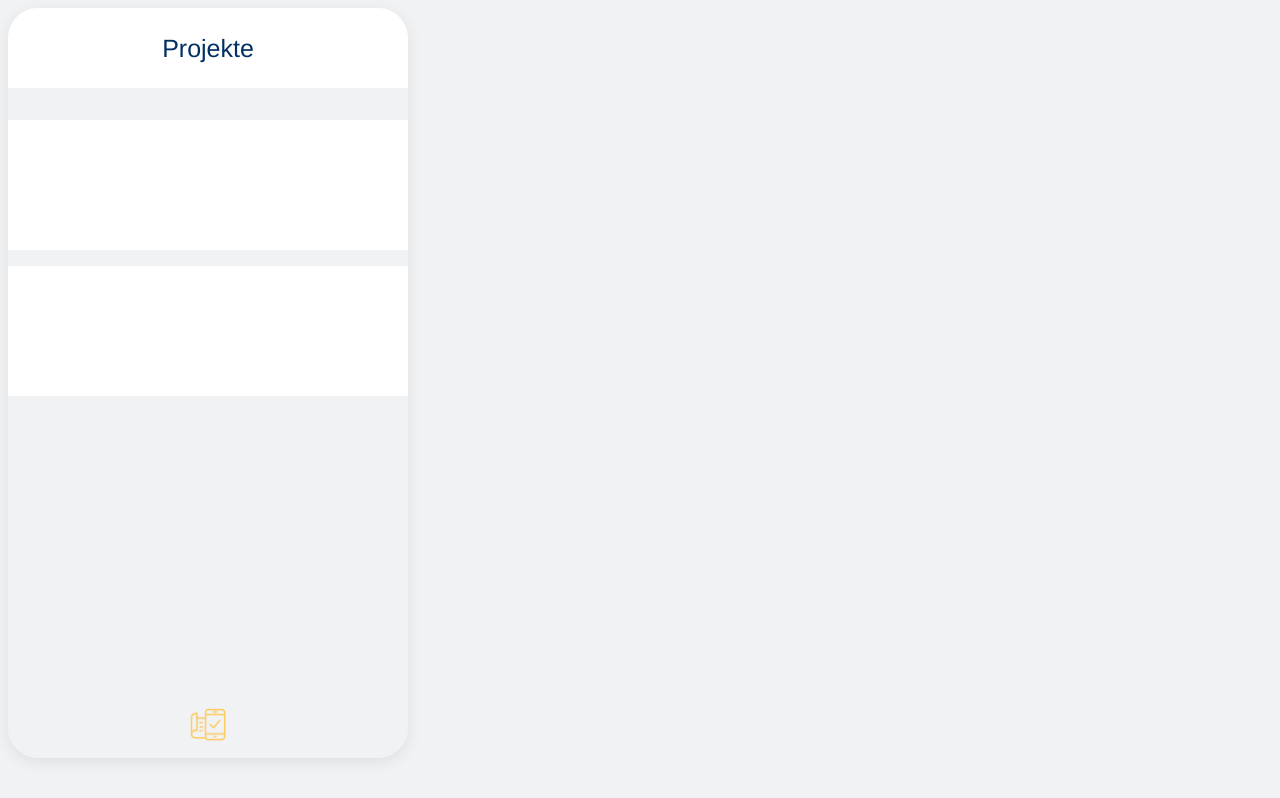
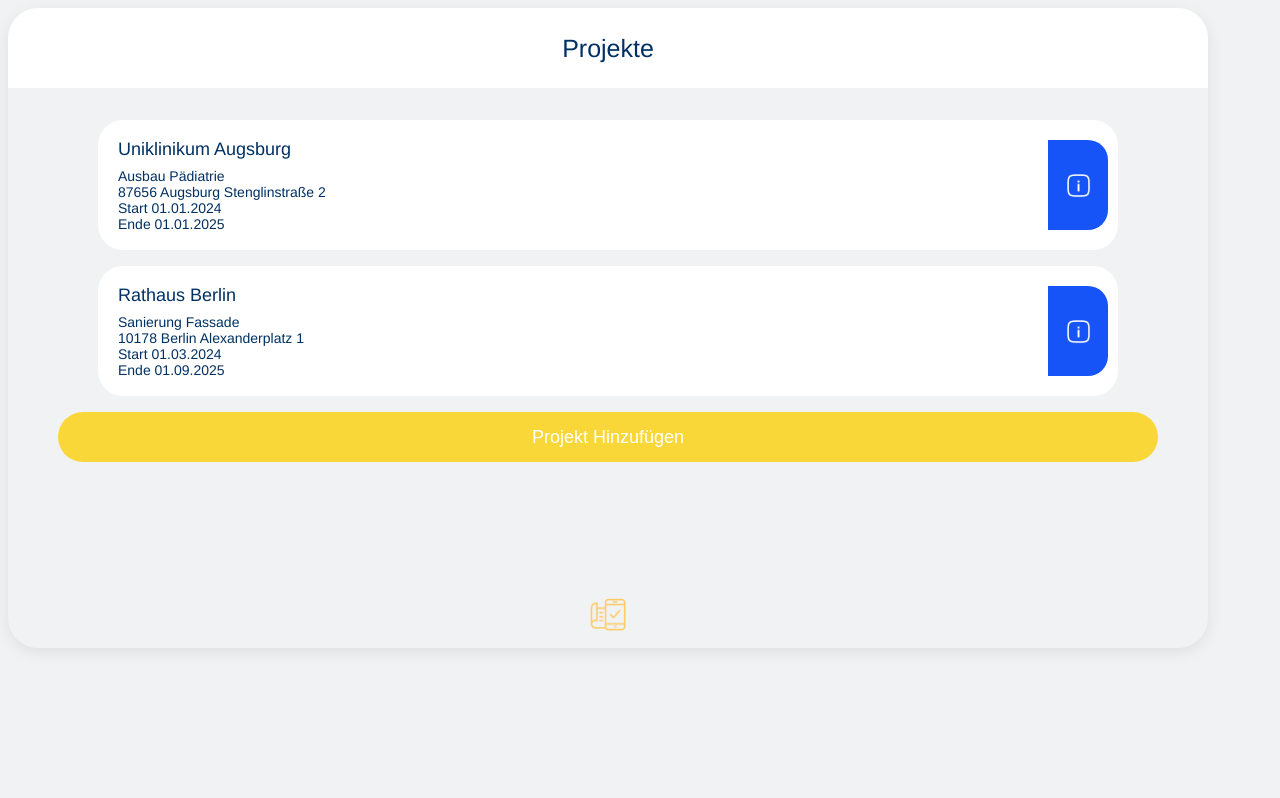
Before and after one commit to edwingutar/smartBauDoc, an Angular app in the folder frontend/: page /showProjects in a window 1280 px wide. Built offline with nearby package versions, Linux system fonts and the light colour scheme; no server answers.

Commit message:
ShowProjects dynamische Anpassung + Button zum navigieren zur Erstellung neuer Projekte

```diff
--- a/frontend/src/app/components/show-projects/show-projects.component.css
+++ b/frontend/src/app/components/show-projects/show-projects.component.css
@@ -1,6 +1,8 @@
 .projects-scroll-area {
   overflow-y: auto;
-  max-height: 580px;
+  overflow-x: hidden;
+  max-height: 90vh;
+  scrollbar-width: none;
 }
 
 .projects-container {
--- a/frontend/src/app/components/show-projects/show-projects.component.html
+++ b/frontend/src/app/components/show-projects/show-projects.component.html
@@ -1,9 +1,5 @@
 <app-window-title
-  [title]="titelProjekt"
-  [minHeight]="height"
-  [maxHeight]="height"
-  [minWidth]="widht"
-  [maxWidth]="widht">
+  [title]="titelProjekt">
 
   <div class="projects-scroll-area">
     <div class="projects-container">
@@ -14,4 +10,11 @@
     </div>
   </div>
 
+  <app-confirm-button
+    [title] ="'Projekt Hinzufügen'"
+    [colorBackground] = colorButton
+    [colorText]= colorText
+    [onClick]="goToProjectAdd">
+  </app-confirm-button>
+
 </app-window-title>
--- a/frontend/src/app/components/show-projects/show-projects.component.ts
+++ b/frontend/src/app/components/show-projects/show-projects.component.ts
@@ -1,10 +1,11 @@
 import {Component, Input} from '@angular/core';
-import { CommonModule } from '@angular/common';
-import { WindowTitleComponent} from '../window-title/window-title.component';
+import {CommonModule} from '@angular/common';
+import {WindowTitleComponent} from '../window-title/window-title.component';
 import {OutputProjectComponent} from '../output-project/output-project.component';
-import {Project} from '../../core/models/project.model';
 import {ProjectService} from '../../services/project.service';
 import {Entry} from '../../core/models/entry.model';
+import {Router} from '@angular/router';
+import {ConfirmButtonComponent} from '../confirm-button/confirm-button.component';
 
 @Component({
   selector: 'app-show-projects',
@@ -12,6 +13,7 @@ import {Entry} from '../../core/models/entry.model';
     WindowTitleComponent,
     OutputProjectComponent,
     CommonModule,
+    ConfirmButtonComponent,
   ],
   templateUrl: './show-projects.component.html',
   standalone: true,
@@ -20,12 +22,15 @@ import {Entry} from '../../core/models/entry.model';
 export class ShowProjectsComponent {
 
   @Input() titelProjekt: string = 'Projekte';
-  @Input() widht: string = '400px';
-  @Input() height: string = '750px';
-  @Input() widhtInput: string = '325px';
-  @Input() heightInput: string = '50px';
+  @Input() colorButton: string = '#FAD739';
+  @Input() colorText: string = '#FFFFFF'; //Eventuell hier andere Farbe
 
-  constructor(private projectService: ProjectService) {}
+  constructor(private projectService: ProjectService, private router: Router) {}
+
+  goToProjectAdd = () => {
+    this.router.navigate(['/menuBar/addProject']);
+  }
+
 
   ngOnInit(): void {
     this.projectService.getProjects().subscribe({
@@ -33,7 +38,6 @@ export class ShowProjectsComponent {
       error: (err) => console.error('Fehler beim Laden der Projekte:', err)
     });
   }
-
 
   projectList = [
     {
```
